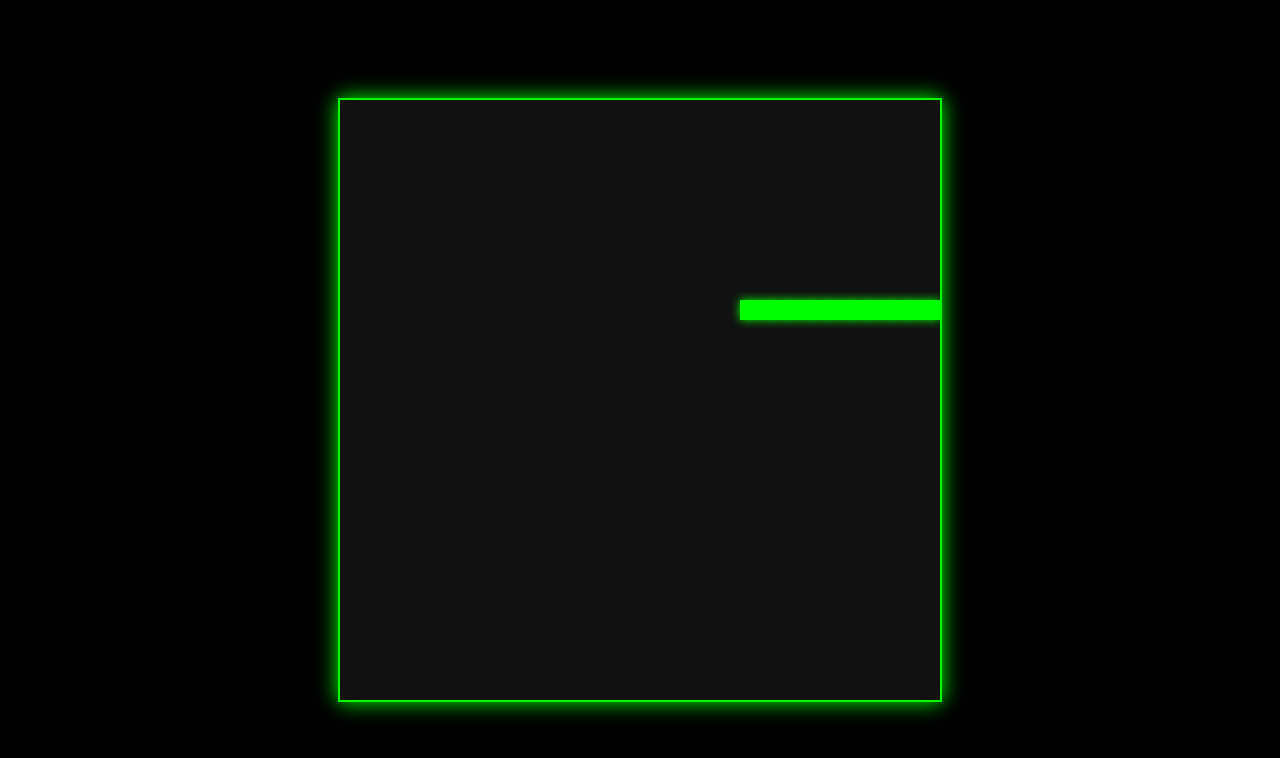
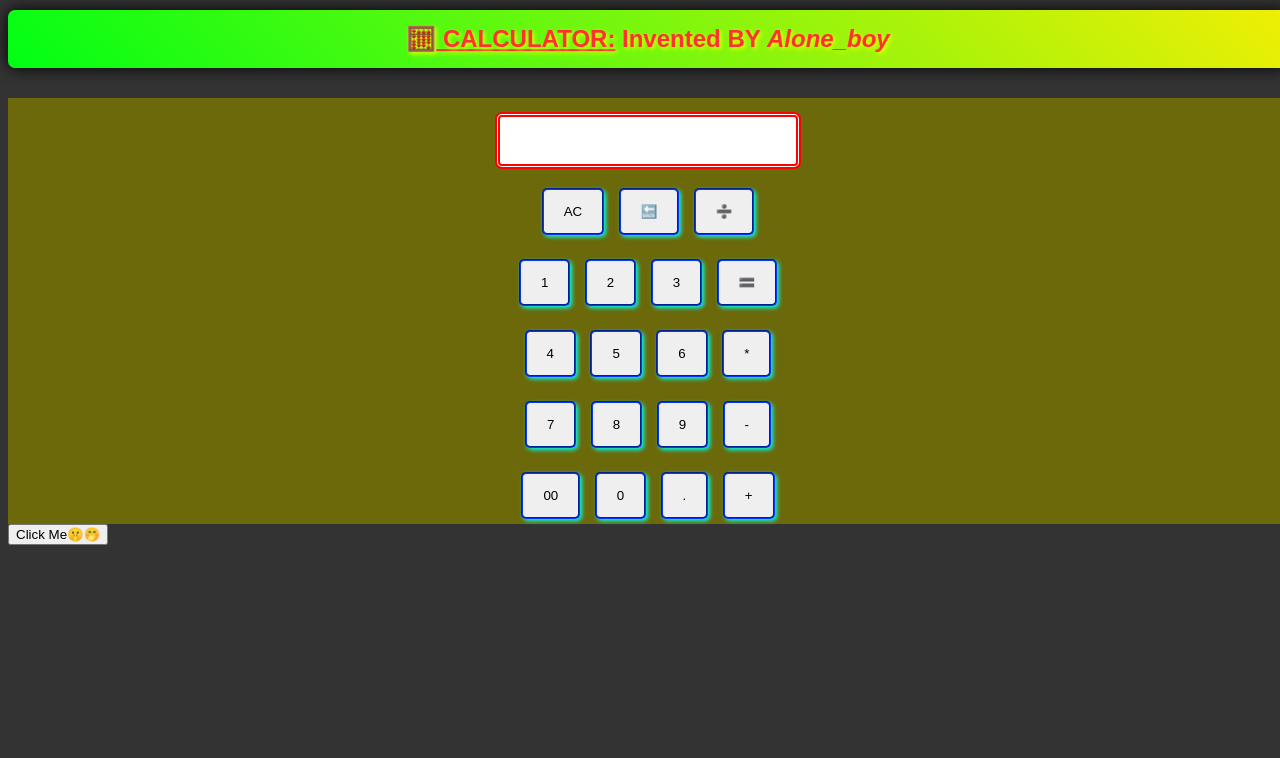
Before and after one commit to Alone-boy-Amit/day11-final-project, a plain HTML site: page index.html in a window 1280 px wide. Drawn offline with Linux system fonts and the light colour scheme.

Commit message:
Update and Edited index.html

```diff
--- a/index.html
+++ b/index.html
@@ -4,96 +4,164 @@
   <meta charset="UTF-8" />
   <meta name="viewport" content="width=device-width, initial-scale=1.0"/>
   <meta name="google-site-verification" content="InYBShTyK5HPy9XQcTJT_DkTKvCtZ5rblj_ROaerj30" />
-  <title>My Amazing Project - Day 11 | Alone Boy Amit</title>
+  <title>Calculate me! - Invented by Alone_boy</title>
   <meta name="description" content="Yeh ek coding project hai jo maine GitHub par host kiya hai. Check it out!">
-  <meta name="keywords" content="HTML, GitHub Pages, Project, Alone-boy-Amit, Electronic-Game, Coding, Portfolio">
+  <meta name="keywords" content="HTML, GitHub Pages, Project, Alone-boy-Amit, Coding, Portfolio">
   <meta name="robots" content="index, follow">
-
   <style>
             body {
-      margin: 0;
-      background: black;
+                background-color: #333;
+                color: azure;
+                font-family: sans-serif;
+                height: 100%;
+                width: 100%;
+            }
+            .button {
+                padding: 14px 20px;
+                margin: 5px 5px;
+                border: 2px groove rgb(9, 50, 233);
+                border-radius: 5px;
+                box-shadow: 2px 2px 4px rgb(1, 253, 232);
+                transition: all 0.3s ease-out;
+                cursor: pointer;
+                }
+    button:hover {
+      background: #0056b3;
+      transform: scale(1.2);
+    }
+            h2 {
+                background:linear-gradient(45deg, rgb(0, 255, 21), rgb(241, 238, 5));
+                color: rgb(255, 49, 49);
+                text-align: center;
+                padding: 15px 0px;
+                border-radius: 7px;
+                box-shadow: 0px 0px 16px rgb(0, 0, 0);
+                text-shadow: 2px 2px 4px rgb(238, 255, 0);
+                animation: float 1.7s ease-in-out infinite alternate;
+            }
+            @keyframes float {
+                from {transform: translateY(0px);}
+                to {transform: translateY(-10px);}
+            }
+            .container {
+                background-color: #6b6909;
+                text-align: center;
+
+            }
+            .bg-red {
+                background: red;
+            }
+            .mx-auto {
+                margin: auto;
+            }
+            .m-w-20 {
+                max-width: 30vw;
+            }
+            .flex {
                 display: flex;
-      justify-content: center;
+            }
+            .flex-col {
+                flex-direction: column;
+            }
+            .items-center {
                 align-items: center;
-      height: 100vh;
             }
-    canvas {
-      background: #111;
-      box-shadow: 0 0 20px #0f0;
-      border: 2px solid lime;
+            .row {
+                margin: 9px 0;
+                margin-top: 14px;
+            }
+
+            .abs-box {
+
+                margin-bottom: 55px;
+                position: absolute;
+            }
+            .input {
+                font-size: 23px;
+                margin: 0px;
+                padding: 10px 0px;
+                border: 5px double #ff0000;
+                border-radius: 7px;
             }
         </style>
   </head>
     <body>
-  <canvas id="game" width="600" height="600"></canvas>
-  <script>
-    const canvas = document.getElementById("game");
-    const ctx = canvas.getContext("2d");
+        <b>
+        <h2 class="text-center"> 🧮<u> CALCULATOR:</u> Invented BY <em>Alone_boy</em> </h2>
+        </b>
 
-    const box = 20;
-    let snake = [];
-    for (let i = 10; i > 0; i--) {
-      snake.push({ x: i * box, y: 10 * box });
-    }
+        <div class="container">
+        <div class="flex flex-col bg-red items-center mx-auto m-w-20"></div>
+<div class="row"></div>
+        <input class="input" type="text"/>
 
-    let direction = "RIGHT";
+        <div class="row"></div>
+        <b>
+                <button class="button">AC</button>
 
-    document.addEventListener("keydown", (e) => {
-      if (e.key === "ArrowLeft" && direction !== "RIGHT") direction = "LEFT";
-      else if (e.key === "ArrowUp" && direction !== "DOWN") direction = "UP";
-      else if (e.key === "ArrowRight" && direction !== "LEFT") direction = "RIGHT";
-      else if (e.key === "ArrowDown" && direction !== "UP") direction = "DOWN";
-    });
+                <button class="button">🔙</button>
+                <button class="button">➗</button>
+            </b>
+        <div class="row"></div>
+        <button class="button">1</button>
+        <button class="button">2</button>
+        <button class="button">3</button>
+        <b>
+        <button class="button">🟰</button>
+        </b>
+         <div class="row"></div>
+        <button class="button">4</button>
+        <button class="button">5</button>
+        <button class="button">6</button>
+        <b>
+        <button class="button">*</button>
+        </b>
+         <div class="row"></div>
+        <button class="button">7</button>
+        <button class="button">8</button>
+        <button class="button">9</button>
+        <b>
+        <button class="button">-</button>
+        </b>
+        <div class="row"></div>
+<button class="button">00</button>
+<b>
+<button class="button">0</button>
+<button class="button">.</button>
+<button class="button">+</button>
+</b>
 
-    function drawSnakeSegment(x, y, isHead) {
-      ctx.fillStyle = isHead ? "#0f0" : "#00ff00";
-      ctx.shadowColor = "#0f0";
-      ctx.shadowBlur = 10;
-      ctx.fillRect(x, y, box, box);
-      ctx.shadowBlur = 0;
-    }
-
-    function draw() {
-      ctx.fillStyle = "#111";
-      ctx.fillRect(0, 0, canvas.width, canvas.height);
-
-      for (let i = 0; i < snake.length; i++) {
-        drawSnakeSegment(snake[i].x, snake[i].y, i === 0);
-      }
-
-      let headX = snake[0].x;
-      let headY = snake[0].y;
-
-      if (direction === "LEFT") headX -= box;
-      if (direction === "RIGHT") headX += box;
-      if (direction === "UP") headY -= box;
-      if (direction === "DOWN") headY += box;
-
-      // Move
-      const newHead = { x: headX, y: headY };
-      snake.pop();
-      snake.unshift(newHead);
-
-      // Collision with wall
-      if (
-        headX < 0 || headX >= canvas.width ||
-        headY < 0 || headY >= canvas.height
-      ) {
-        clearInterval(game);
-        alert("💀 Game Over! Saanp diwar se takra gaya!");
-      }
-
-      // Collision with itself
-      for (let i = 1; i < snake.length; i++) {
-        if (snake[i].x === newHead.x && snake[i].y === newHead.y) {
-          clearInterval(game);
-          alert("💀 Game Over! Saanp ne khud ko kaat liya!");
-        }
-      }
-    }
-
-    const game = setInterval(draw, 100);
-  </script>
+        <div class="abs-box">
+            <button onclick="alert('Thanks for using my Calculator! 🥷🏻💗💗💗💗💗💗💗💗💗💗💗💗💗💗💗 Alone_boy...')">Click Me🤫🤭</button>
+        </div>
+        </div>
     </body>
 </html>
+<script>
+    let string = "";
+        let buttons = document.querySelectorAll('.button');
+        Array.from(buttons).forEach((button)=>{
+            button.addEventListener('click', (e)=>{
+                if(e.target.innerHTML == '🟰'){
+                    string = eval(string)
+                    document.querySelector('input').value = string;
+                }
+               else if(e.target.innerHTML == 'AC'){
+                    string = ""
+                    document.querySelector('input').value = string;
+                }
+                else if(e.target.innerHTML == '🔙'){
+                    string = string.slice(0,-1);
+                    document.querySelector('input').value = string;
+                }
+                else{
+                let value = e.target.innerHTML;
+                if(value == '➗'){
+                    value = '/';
+                }
+                string = string + value;
+                document.querySelector('input').value = string;
+                }
+            })
+        })
+</script>
```
Lines whose indentation alone changed are shown as unchanged.
